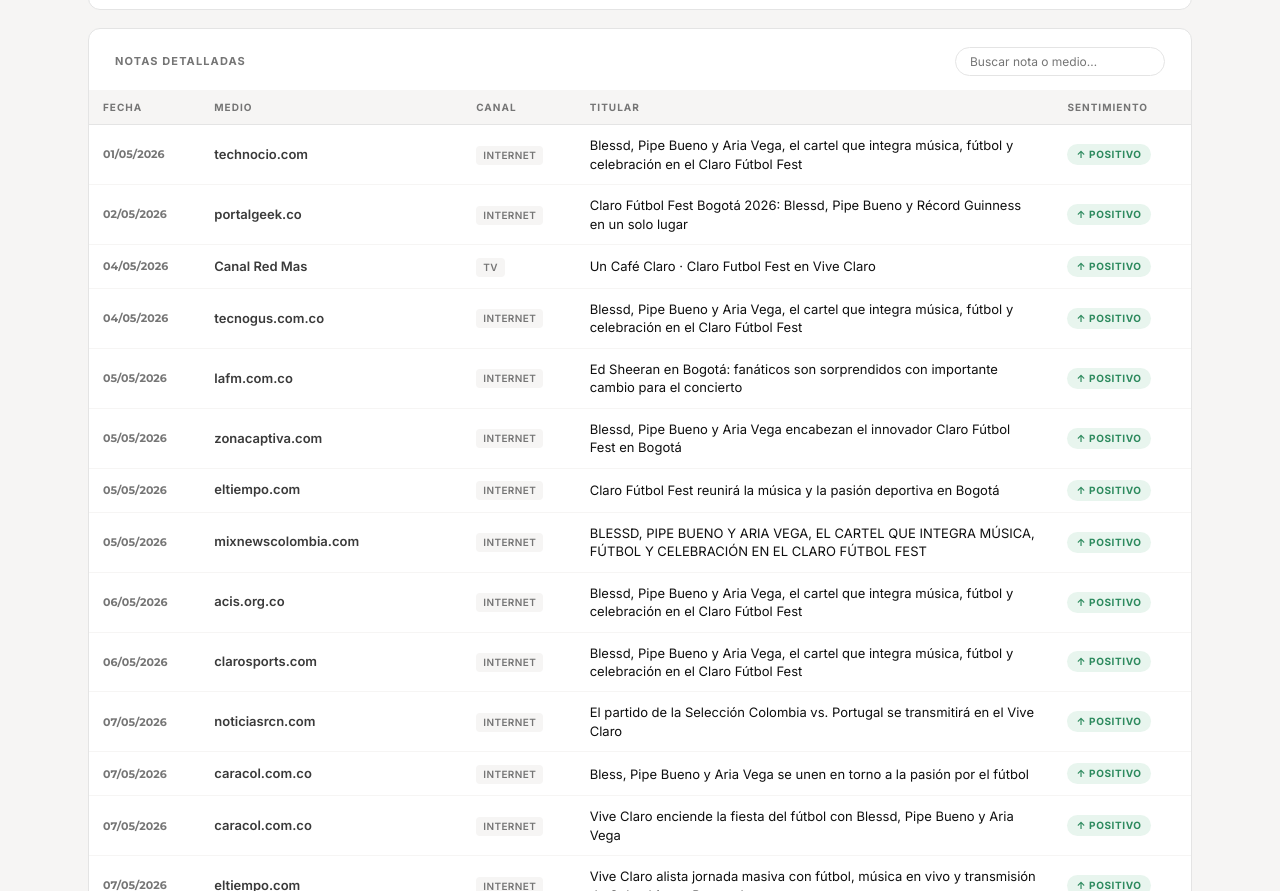
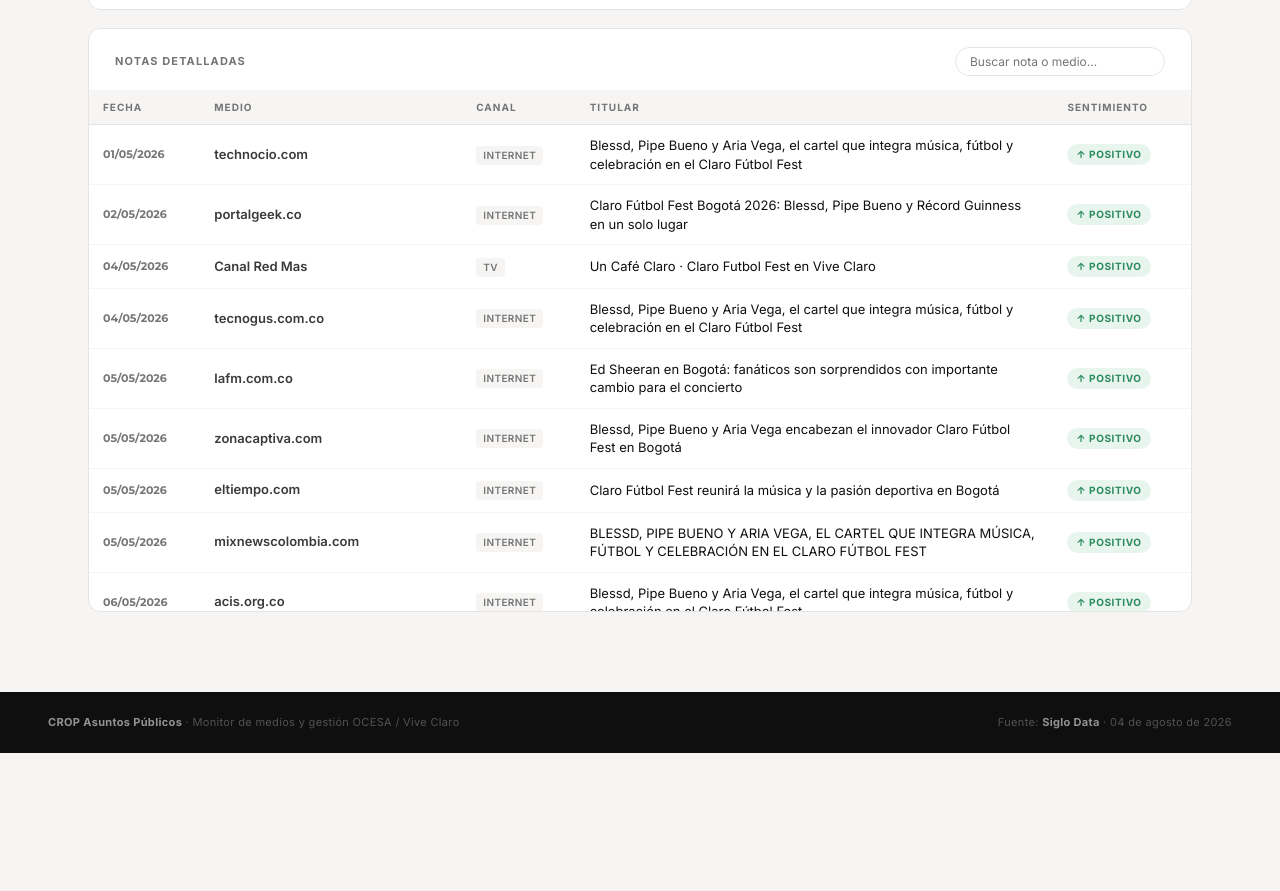
Before and after one commit to CropAsuntosPublicos/OCESA_Netsentiment, a plain HTML site: page index.html in a window 1280 px wide. Shown: the part 2584-3475 px from the top of the page. After the commit the page ends 3337 px from the top, so only its background shows below. Drawn offline with nearby package versions, Linux system fonts and the light colour scheme.

Commit message:
Update index.html

```diff
--- a/index.html
+++ b/index.html
@@ -26,6 +26,20 @@
   }
   * { margin:0; padding:0; box-sizing:border-box; }
   body { font-family:'Inter',sans-serif; background:var(--fondo); color:var(--negro); line-height:1.5; -webkit-font-smoothing:antialiased; }
+
+  /* ─── SCROLL GENERAL DE LA PÁGINA (delgado, sin flechas) ─── */
+  html { scrollbar-width:thin; scrollbar-color:#d9d3d0 transparent; }
+  ::-webkit-scrollbar { width:8px; height:8px; }
+  ::-webkit-scrollbar-track { background:transparent; }
+  ::-webkit-scrollbar-thumb { background:#d9d3d0; border-radius:10px; }
+  ::-webkit-scrollbar-thumb:hover { background:#c5bebb; }
+
+  /* ─── SCROLLBAR PERSONALIZADA ─── */
+  .scroll-fino::-webkit-scrollbar { width:6px; height:6px; }
+  .scroll-fino::-webkit-scrollbar-track { background:transparent; }
+  .scroll-fino::-webkit-scrollbar-thumb { background:#d9d3d0; border-radius:10px; }
+  .scroll-fino::-webkit-scrollbar-thumb:hover { background:#c5bebb; }
+  .scroll-fino { scrollbar-width:thin; scrollbar-color:#d9d3d0 transparent; }
 
   /* ─── MÓDULO SUPERIOR ─── */
   .top-bar {
@@ -228,9 +242,9 @@
   .search-input { padding:6px 14px; border:1.5px solid var(--gris-borde); border-radius:20px; font-family:'Inter',sans-serif; font-size:12px; color:var(--negro); outline:none; width:210px; transition:border-color .15s; }
   .search-input:focus { border-color:var(--rojo); }
   .search-input::placeholder { color:var(--gris); }
-  .tabla-wrap { overflow-x:auto; }
+  .tabla-wrap { overflow-x:auto; overflow-y:auto; max-height:65vh; }
   table { width:100%; border-collapse:collapse; font-size:13px; }
-  thead th { background:var(--fondo); padding:9px 14px; text-align:left; font-size:10px; font-weight:700; letter-spacing:0.1em; text-transform:uppercase; color:var(--gris); border-bottom:1px solid var(--gris-borde); white-space:nowrap; }
+  thead th { background:var(--fondo); padding:9px 14px; text-align:left; font-size:10px; font-weight:700; letter-spacing:0.1em; text-transform:uppercase; color:var(--gris); border-bottom:1px solid var(--gris-borde); white-space:nowrap; position:sticky; top:0; z-index:5; }
   tbody td { padding:11px 14px; border-bottom:1px solid var(--fondo); color:#333; vertical-align:middle; }
   tbody tr:last-child td { border-bottom:none; }
   tbody tr:hover td { background:#fafafa; }
@@ -278,6 +292,7 @@
     top:110px;
     z-index:89;
     overflow-x:auto;
+    overflow-y:hidden;
   }
   .ig-tab {
     padding:15px 20px;
@@ -361,6 +376,7 @@
   .ig-strip-stat .sv { font-family:'Montserrat',sans-serif; font-weight:900; font-size:18px; color:#fff; line-height:1; }
   .ig-strip-stat .sl { font-size:9px; font-weight:700; letter-spacing:0.1em; text-transform:uppercase; color:rgba(255,255,255,0.38); margin-top:3px; }
 
+  .ig-media-scroll { max-height:65vh; overflow-y:auto; padding-right:6px; }
   .ig-media-grid { display:grid; grid-template-columns:repeat(auto-fit,minmax(210px,1fr)); gap:14px; }
   .ig-media-card { background:#fff; border-radius:12px; padding:20px; border:1px solid var(--gris-borde); text-decoration:none; color:inherit; display:flex; flex-direction:column; gap:10px; transition:border-color .15s, transform .1s; }
   .ig-media-card:hover { border-color:var(--rojo); transform:translateY(-2px); }
@@ -521,7 +537,7 @@
         <div class="tabla-titulo">Notas detalladas</div>
         <input type="text" class="search-input" placeholder="Buscar nota o medio…" id="searchInput" oninput="render()">
       </div>
-      <div class="tabla-wrap">
+      <div class="tabla-wrap scroll-fino">
         <table>
           <thead><tr><th>Fecha</th><th>Medio</th><th>Canal</th><th>Titular</th><th>Sentimiento</th></tr></thead>
           <tbody id="tablaBody"></tbody>
@@ -617,7 +633,9 @@
         </div>
         <div class="ig-strip-right" id="igStripStats"></div>
       </div>
-      <div class="ig-media-grid" id="igMediaGrid"></div>
+      <div class="ig-media-scroll scroll-fino">
+        <div class="ig-media-grid" id="igMediaGrid"></div>
+      </div>
     </div>
 
   </div>
```
